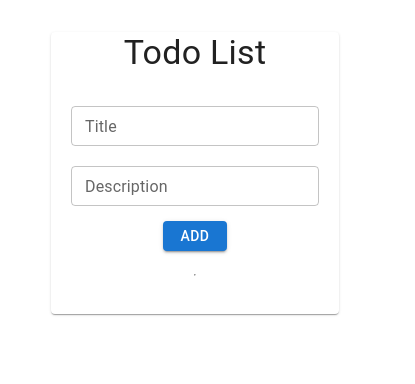
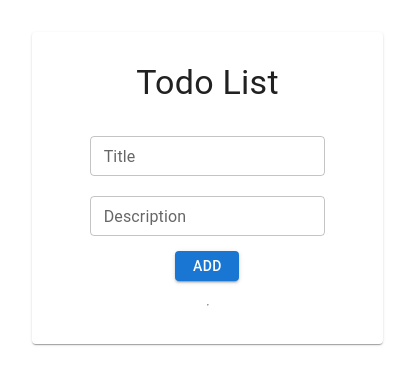
Before and after one commit to ay-ou-bb/Todo-List, a React app: page / in a window 390 px wide. Shown: the top 384 px of the page, 415 px wide, since content can reach past the window. Built offline with nearby package versions, Linux system fonts and the light colour scheme; the HTML template or start-up script is replaced by a standard one.

Commit message:
modification to make it more  responsive with small size

```diff
--- a/src/MyTodos.jsx
+++ b/src/MyTodos.jsx
@@ -53,16 +53,16 @@ let todoJsx = todos.map((item)=>{
 
   return (
     <React.Fragment>
-      <Container maxWidth="md" disableGutters sx={{width:{xs:"100%", sm:"100%", mx:"auto"}}}>
-          <Card sx={{display:"flex" ,alignItems:"center",justifyContent:"center",flexDirection:"column",paddingBottom:"30px" }}>
+      <Container maxWidth="md" disableGutters sx={{width:{xs:"90vw", sm:"100%", mx:"auto"}}}>
+          <Card sx={{display:"flex" ,alignItems:"center",justifyContent:"center",flexDirection:"column",padding:"30px" }}>
             <Typography variant={isMobile?"h4":"h2"} gutterBottom sx={{fontFamily:isMobile?"400":"800"}}>
               Todo List
             </Typography>
-            <CardContent style={{display:"flex",justifyContent:"center",alignItems:"center",padding:"10px" , flexDirection:isMobile?"column":"row"}}>
+            <CardContent style={{display:"flex",justifyContent:"center",alignItems:"center",padding:"10px" , flexDirection:isMobile?"column":"row",width:isMobile?"90%":"auto"}}>
 
               {/* input filed and add button */}
               <TextField
-               style={{margin:"10px" }}
+               style={{margin:"10px", width:isMobile?"90%":"auto" }}
                size={isMobile?'small':'medium'}
                label="Title"
                variant="outlined"
@@ -75,7 +75,7 @@ let todoJsx = todos.map((item)=>{
                 />
 
              <TextField
-               style={{margin:"10px"}}
+               style={{margin:"10px",width:isMobile?"90%":"auto"}}
                size={isMobile?'small':'medium'}
                label="Description"
                variant="outlined"
--- a/src/index.css
+++ b/src/index.css
@@ -5,7 +5,7 @@
 
   /* color-scheme: light dark; */
   color: rgba(255, 255, 255, 0.87);
-   background-color: #242424;
+  background-color: #242424;
 
   font-synthesis: none;
   text-rendering: optimizeLegibility;
@@ -28,7 +28,7 @@ body {
   /* place-items: center; */
   min-width: 320px;
   min-height: 100vh;
-
+  background : "black"
 }
 
 h1 {
```
